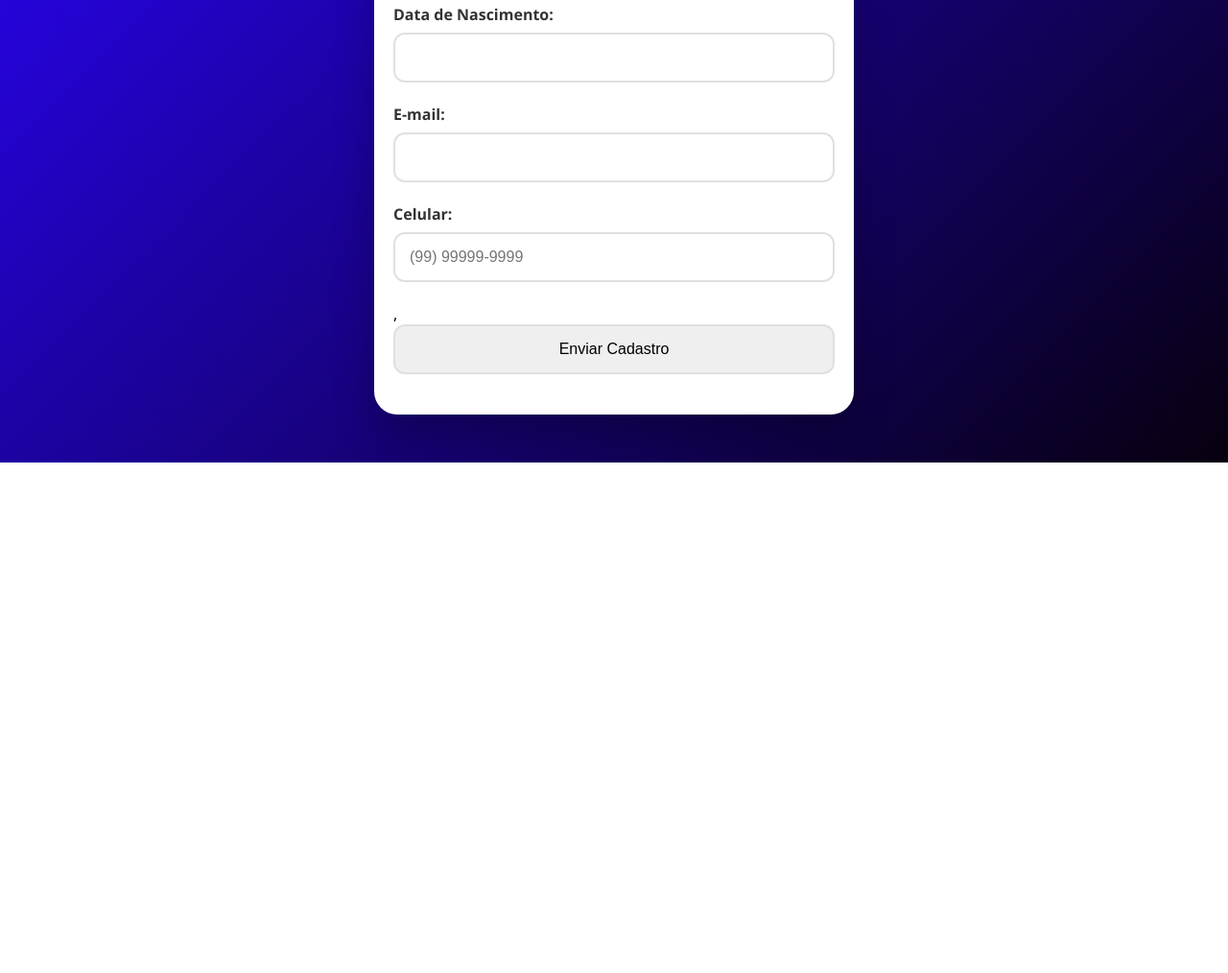
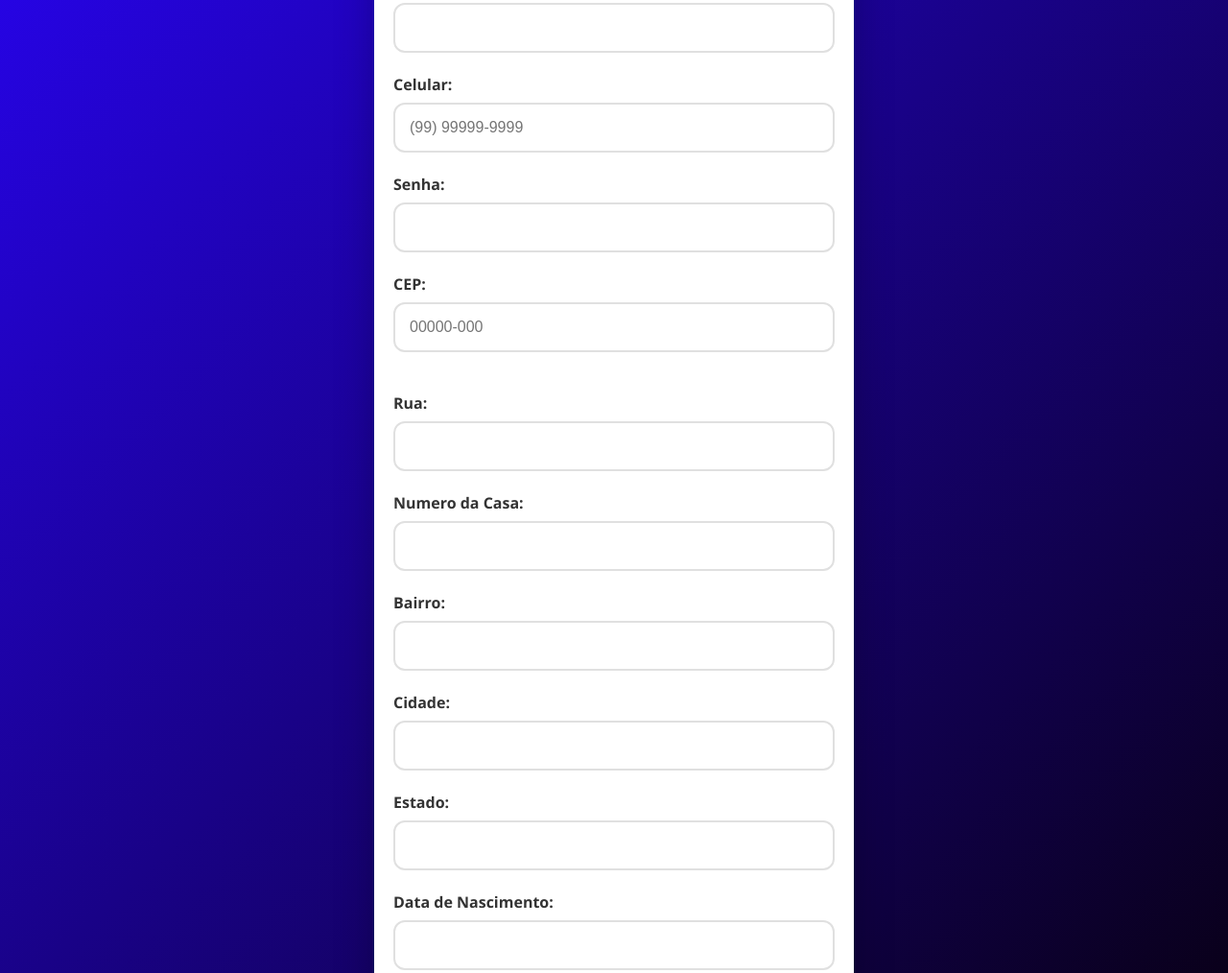
Before and after one commit to arthur22222222/html_css_back_end, a plain HTML site: page index.html in a window 1280 px wide. Shown: the part 318-1332 px from the top of the page at 96% size. Before the commit the page ends 800 px from the top, so only its background shows below. Drawn offline with Linux system fonts and the light colour scheme.

Commit message:
Add files via upload

```diff
--- a/index.html
+++ b/index.html
@@ -8,25 +8,43 @@
     <title>Document</title>
 
 <script>
-    function pesquisar(cep){
-        const link = 'https://viacep.com.br/ws/' + cep + '/json/?callback=preencherEndereco'
-        var script = document.createElement("script")
-        script.scr = link
-        document.body.appendChild(script)
+function pesquisar(cep){
+    const cepInput = document.getElementById("cep");
+    const erroCep = document.getElementById("cepErro");
+
+    cep = cep.replace(/\D/g, '');
+
+    if(cep.length === 8){
+        cepInput.classList.remove("invalid");
+        cepInput.setCustomValidity("");
+        erroCep.textContent = "";
+
+        const link = 'https://viacep.com.br/ws/' + cep + '/json/?callback=preencherEndereco';
+        var script = document.createElement("script");
+        script.src = link;
+        document.body.appendChild(script);
+    } else if(cep.length > 0) {
+        cepInput.classList.add("invalid");
+        cepInput.setCustomValidity("CEP deve conter 8 dígitos.");
+        erroCep.textContent = "CEP inválido: informe exatamente 8 números.";
+        cepInput.reportValidity();
+    } else {
+        cepInput.classList.remove("invalid");
+        cepInput.setCustomValidity("");
+        erroCep.textContent = "";
     }
-    function preencherEndereco(conteudo){
-        if(!("erro" in conteudo)){
-        document.getElementById("rua").value = conteudo.logradouro
-        document.getElementById("cidade").value = conteudo.localidade
-        document.getElementById("bairro").value = conteudo.bairro
-        document.getElementById("estado").value = conteudo.uf
+}
 
-
-        }else{
-        resposta.textContent = "O CEP digitado não existe!!"
-        }
+function preencherEndereco(conteudo){
+    if(!("erro" in conteudo)){
+        document.getElementById("rua").value = conteudo.logradouro;
+        document.getElementById("bairro").value = conteudo.bairro;
+        document.getElementById("cidade").value = conteudo.localidade;
+        document.getElementById("estado").value = conteudo.uf;
+    }else{
+        alert("CEP não encontrado!");
     }
-
+}
 </script>
 </head>
 <body>
@@ -37,14 +55,30 @@
         <input type="text" id="nome" required>
         <label for="cpf">CPF:</label>
         <input type="text" id="cpf" placeholder="000.000.000-00" required>
-        <label for="dt_nasc">Data de Nascimento:</label>
-        <input type="text" id="dt_nasc" required>
         <label for="email">E-mail:</label>
         <input type="email" id="email" required>
         <label for="celular">Celular:</label>
-        <input type="cel" id="Celular" placeholder="(99) 99999-9999" required>
+        <input type="tel" id="celular" placeholder="(99) 99999-9999" required>
+        <label for="senha">Senha:</label>
+        <input type="password" id="senha" required>
+        <label for="cep">CEP:</label>
+        <input type="text" id="cep" placeholder="00000-000" required oninput="pesquisar(this.value)">
+        <span id="cepErro" class="error-message"></span>
+        <label for="rua">Rua:</label>
+        <input type="text" id="rua" required>
+        <label for="numero_casa" >Numero da Casa:</label>
+        <input type="text" id="numero_casa" required>
+        <label for="bairro">Bairro:</label>
+        <input type="text" id="bairro" required>
+        <label for="cidade">Cidade:</label>
+        <input type="text" id="cidade" required>
+        <label for="estado">Estado:</label>
+        <input type="text" id="estado" required>
+        <label for="dt_nasc">Data de Nascimento:</label>
+        <input type="text" id="dt_nasc" required>
 
-        ,<input type="submit" value="Enviar Cadastro">
+
+        <input type="submit" value="Enviar Cadastro">
         </form>
     </main>
 </body>
--- a/style.css
+++ b/style.css
@@ -79,6 +79,20 @@
     box-shadow: 0 0 0 4px rgba(102, 126, 234, 0.15);
   }
 
+  input.invalid {
+    border-color: #d81b60;
+    box-shadow: 0 0 0 4px rgba(216, 27, 96, 0.12);
+  }
+
+  .error-message {
+    display: block;
+    color: #d81b60;
+    font-size: 0.9rem;
+    margin-top: -16px;
+    margin-bottom: 18px;
+    min-height: 18px;
+  }
+
   .submit-btn {
     width: 100%;
     padding: 16px;
```
